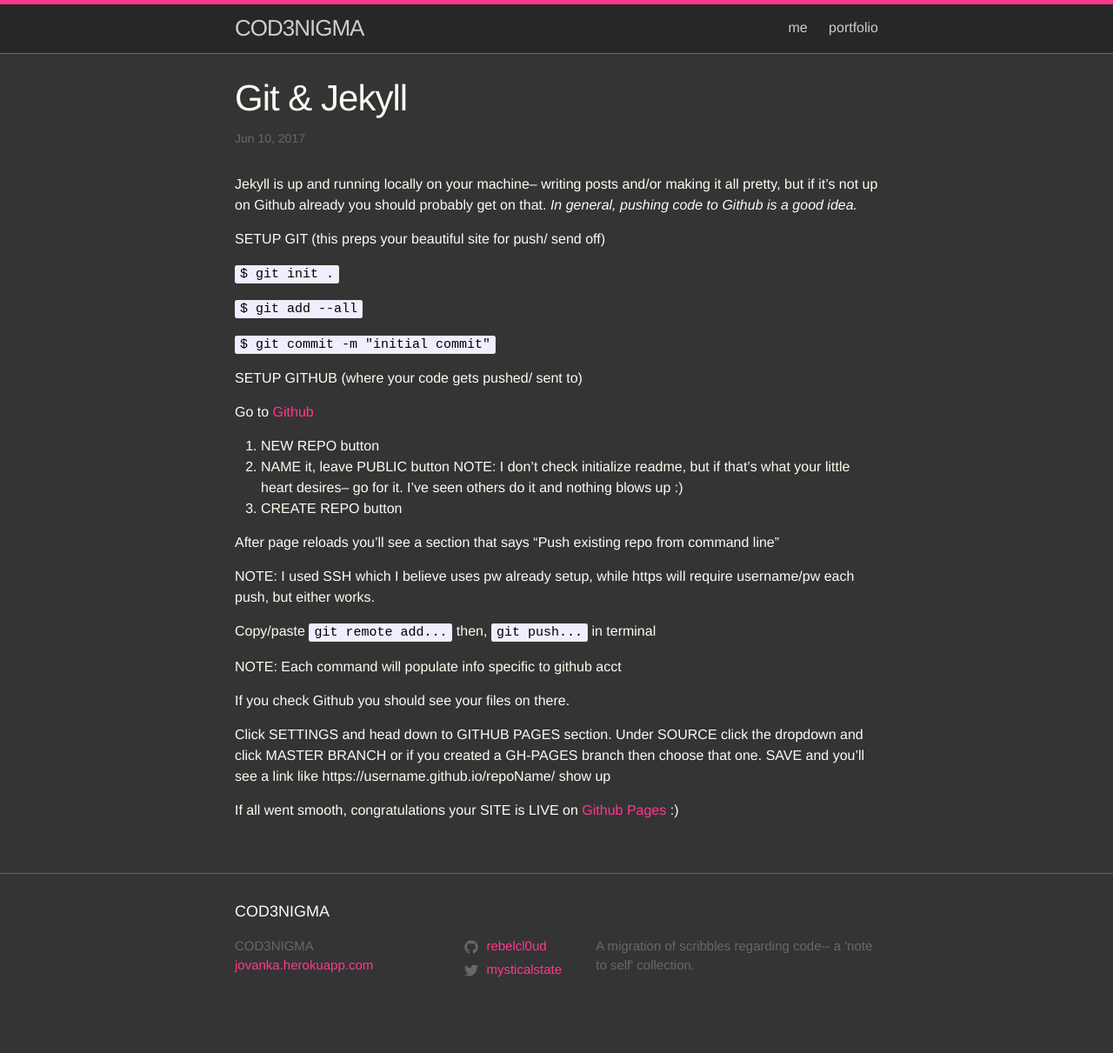
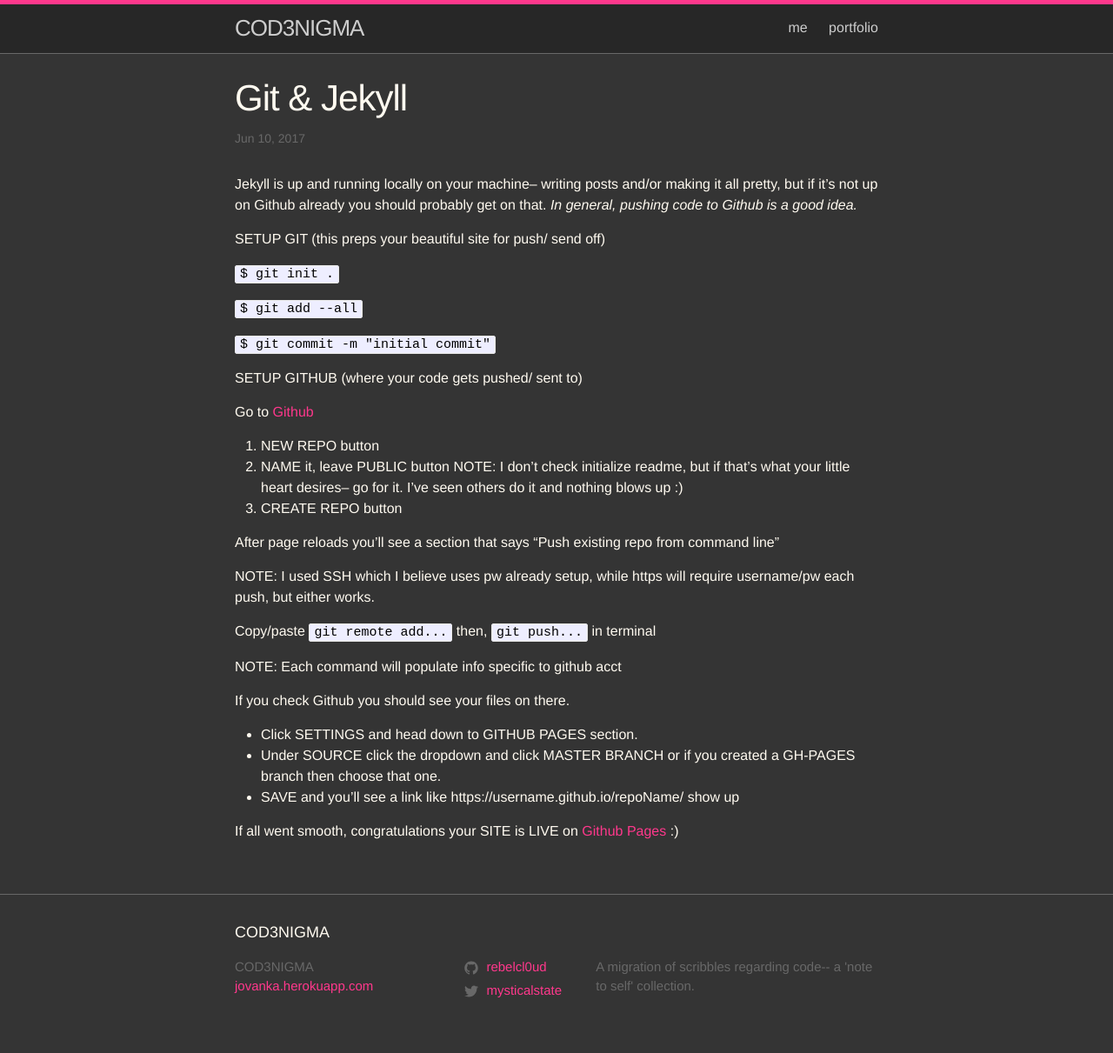
Before and after one commit to rebelcl0ud/blog, a Jekyll site: the page built from _posts/2017-06-10-[03]-Git-&-Jekyll.markdown, in a window 1280 px wide. Shown: the whole page at 87% size. Built offline with Jekyll 4.4.1, drawn with Linux system fonts in a browser that asks for light colours; before the commit the page ends 1187 px from its top, so only the background shows below that.

Commit message:
[03] edits/ indentation + bullets

```diff
--- a/_posts/2017-06-10-[03]-Git-&-Jekyll.markdown
+++ b/_posts/2017-06-10-[03]-Git-&-Jekyll.markdown
@@ -34,8 +34,8 @@ After page reloads you'll see a section that says "Push existing repo from comma
 
 If you check Github you should see your files on there.
 
-Click SETTINGS and head down to GITHUB PAGES section.
-Under SOURCE click the dropdown and click MASTER BRANCH or if you created a GH-PAGES branch then choose that one.
-SAVE and you'll see a link like https://username.github.io/repoName/ show up
+  - Click SETTINGS and head down to GITHUB PAGES section.
+  - Under SOURCE click the dropdown and click MASTER BRANCH or if you created a GH-PAGES branch then choose that one.
+  - SAVE and you'll see a link like https://username.github.io/repoName/ show up
 
 If all went smooth, congratulations your SITE is LIVE on [Github Pages](https://pages.github.com/) :)
```
